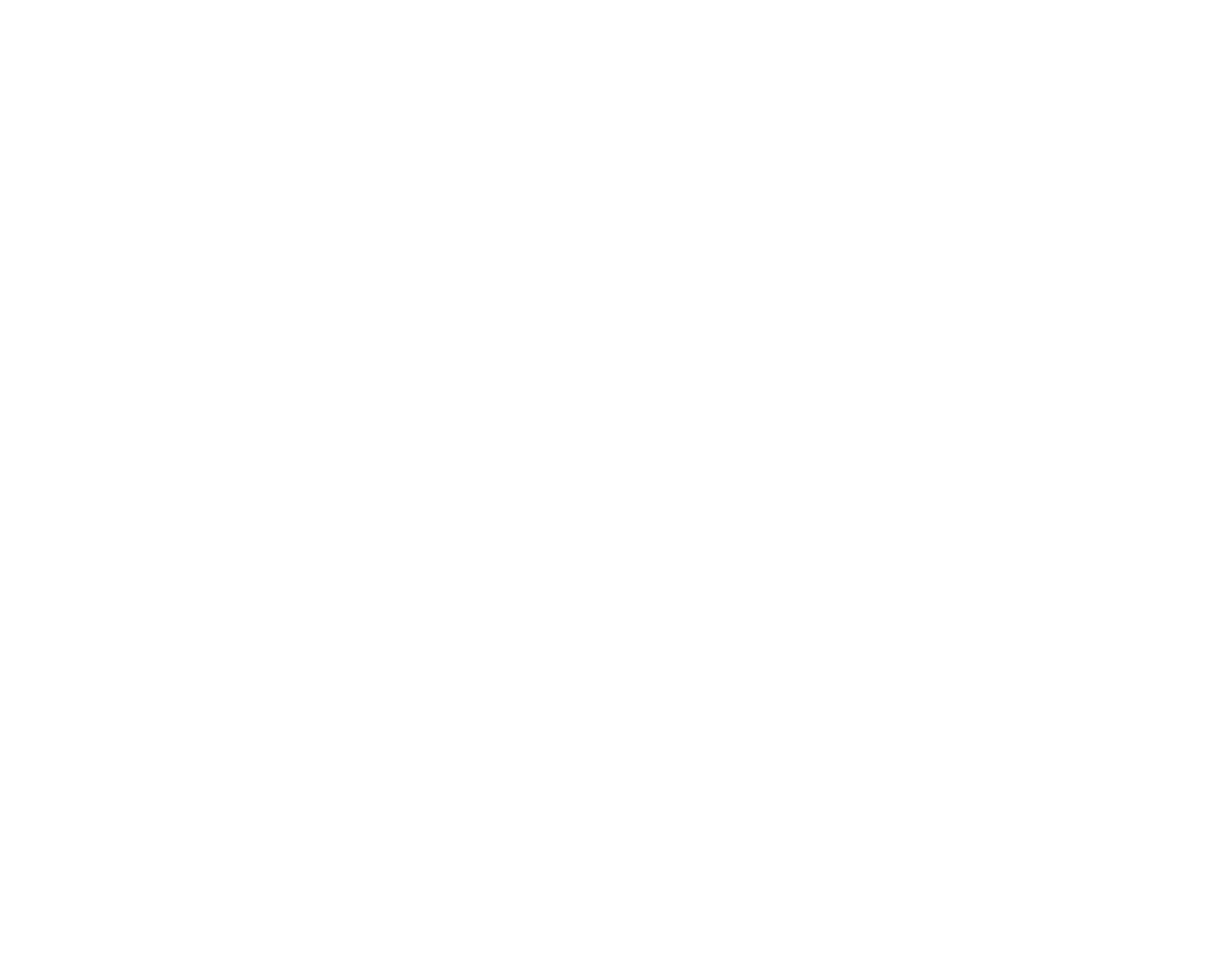
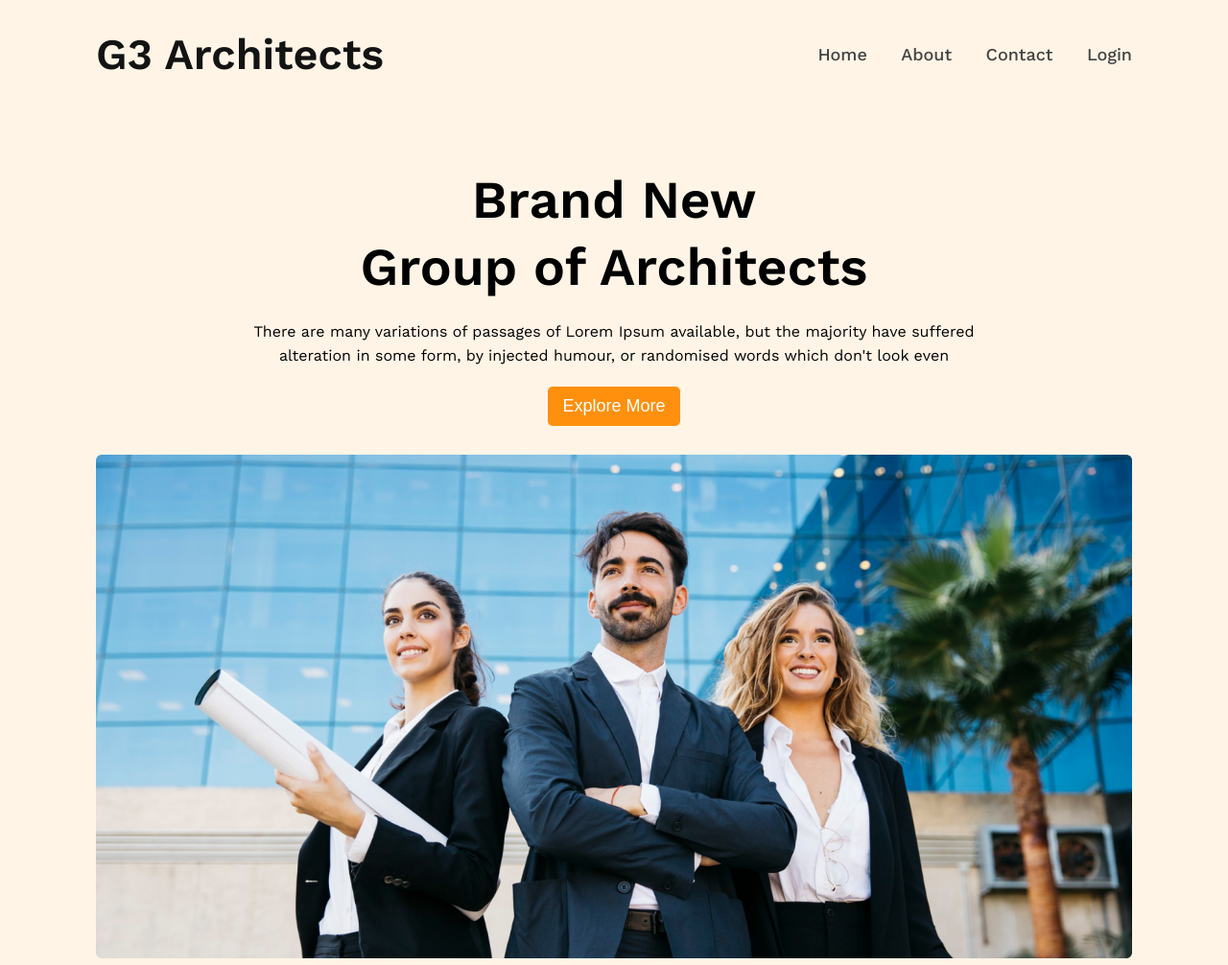
Before and after one commit to mern-sanowar/G3-Architect, a plain HTML site: page index.html in a window 1280 px wide. Shown: the top 1006 px of the page at 96% size. Before the commit the page ends 800 px from the top, so only its background shows below. Drawn offline with nearby package versions, Linux system fonts and the light colour scheme.

Commit message:
second commit

```diff
--- a/index.html
+++ b/index.html
@@ -12,6 +12,55 @@
     <title>G3 Architect</title>
 </head>
 <body>
+    <!-- header area start -->
+    <header class="header">
+        <section class="header-container">
+            <!-- header-top-area-start  -->
+            <div class="header-top-area">
+                <div class="header-logo">
+                    <h2>G3 Architects</h2>
+                </div>
+                <div class="header-menu">
+                    <a href="#">Home</a>
+                    <a href="#">About</a>
+                    <a href="#">Contact</a>
+                    <a href="#">Login</a>
+                </div>
+            </div>
+           <!-- header-top-area-end  -->
 
+           <!-- header-bottom-area start  -->
+           <div class="hero-content-area">
+             <div class="hero-content-details">
+                <h2 class="hero-content-heading">Brand New <br> Group of Architects </h2>
+                <p class="hero-content-para para">There are many variations of passages of Lorem Ipsum available, but the majority have suffered alteration in some form, by injected humour, or randomised words which don't look even</p>
+                <button class="explore-btn1 button">Explore More</button>
+              </div>
+              <div class="hero-banner-image">
+                <img src="images/banner.png" alt="">
+              </div>
+             </div>
+        </section>
+    </header>
+    <!-- header-section-end  -->
+     <!-- main section start  -->
+     <main class="main">
+       <sction class="quick-list-container">
+          <div class="quick-list">
+            <div class="quick-list-images">
+                <div> <img src="images/team1.png" alt=""></div>
+                <div> <img src="images/team1.png" alt=""></div>
+                <div> <img src="images/team1.png" alt=""></div>
+                <div> <img src="images/team1.png" alt=""></div>
+            </div>
+            <div class="quick-list-info">
+                <h2 class="quick-list-title">Quick list of Our Features</h2>
+                <p class="quick-list-para para">There are many variations of passages of Lorem Ipsum available, but the majority have suffered alteration in some form, by injected humour, or randomised words which don't look even</p>
+                <button class="explore-btn2 button">Explore More</button>
+
+            </div>
+          </div>
+       </sction>
+     </main>
 </body>
 </html>
--- a/style.css
+++ b/style.css
@@ -6,3 +6,76 @@
 body{
     font-family: 'Work Sans', sans-serif;
 }
+
+
+/* Header-top-area  */
+.header{
+    background: rgba(255, 144, 14, 0.1);
+    padding:30px 0;
+}
+.header-container{
+    width: 1080px;
+    margin: 0 auto;
+}
+
+.header-top-area{
+    display: flex;
+    align-items: center;
+    justify-content: space-between;
+    margin-top: 30;
+}
+
+.header-logo h2{
+    font-size: 45px;
+    font-weight: 700;
+    color: #131313;
+}
+.header-menu a{
+    font-size: 18px;
+    font-weight: 500;
+    color: #424242;
+    text-decoration: none;
+    margin-left: 30px;
+}
+.hero-content-area{
+    margin-top: 90px;
+}
+
+.hero-content-details{
+    width: 70%;
+    text-align: center;
+    margin: 0 auto;
+}
+
+.hero-content-heading{
+    font-size: 55px;
+    font-weight: 700;
+    line-height: 70px;
+    margin-bottom: 20px;
+}
+.para{
+    font-size: 16px;
+    font-weight: 400;
+    line-height: 25px;
+}
+.button{
+    background-color: #FF900E;
+    font-size: 18px;
+    text-align: center;
+    padding: 10px 15px;
+    color: white;
+    border: none;
+    border-radius: 5px;
+
+    cursor: pointer;
+}
+.explore-btn1{
+    margin-top: 20px;
+    margin-bottom: 20px;
+}
+.hero-banner-image{
+    margin-top: 10px;
+}
+.hero-banner-image img{
+    width: 100%;
+}
```
